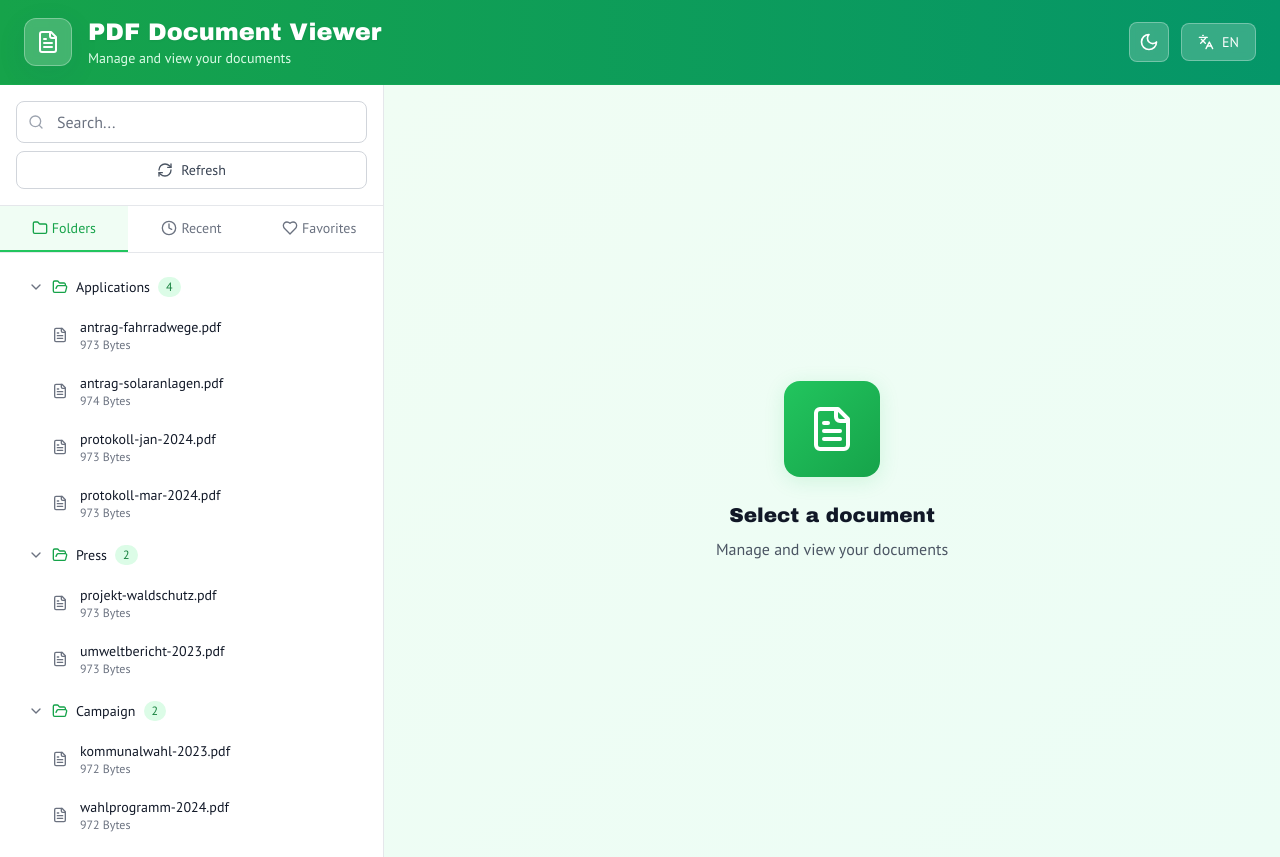
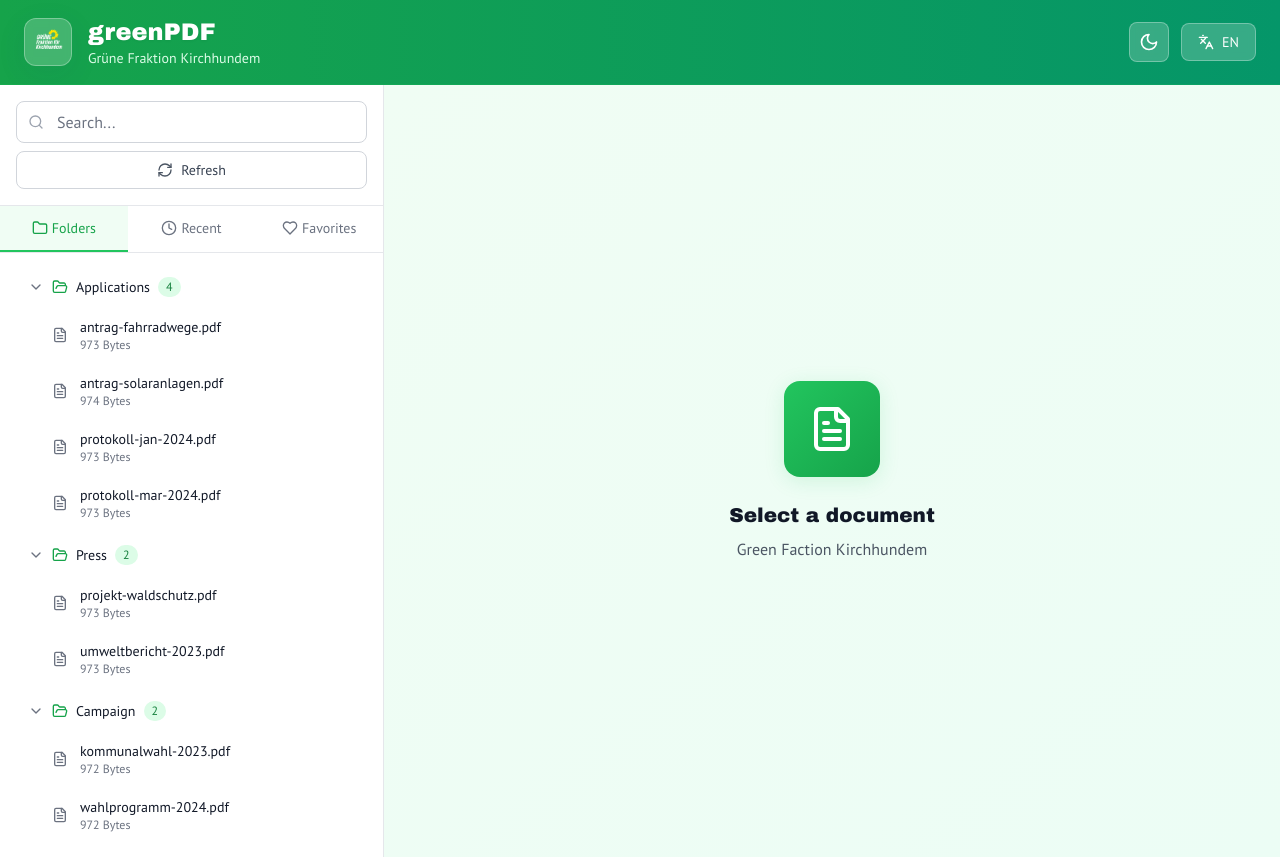
Before and after one commit to panic-Patrick/greenPDF, a React (Vite) app: page / in a window 1280 px wide. Built offline with nearby package versions, Linux system fonts and the light colour scheme.

Commit message:
Update logo and branding to greenPDF

```diff
--- a/index.html
+++ b/index.html
@@ -4,7 +4,7 @@
     <meta charset="UTF-8" />
     <link rel="icon" type="image/svg+xml" href="/vite.svg" />
     <meta name="viewport" content="width=device-width, initial-scale=1.0" />
-    <title>GreenPDF - Moderne PDF-Verwaltung</title>
+    <title>greenPDF - Grüne Fraktion Kirchhundem</title>
     <link rel="preconnect" href="https://fonts.googleapis.com">
     <link rel="preconnect" href="https://fonts.gstatic.com" crossorigin>
     <link href="https://fonts.googleapis.com/css2?family=PT+Sans:ital,wght@0,400;0,700;1,400;1,700&display=swap" rel="stylesheet">
--- a/src/components/Header.jsx
+++ b/src/components/Header.jsx
@@ -1,6 +1,6 @@
 import React from 'react';
 import { useTranslation } from 'react-i18next';
-import { Languages, FileText, Moon, Sun } from 'lucide-react';
+import { Languages, Moon, Sun } from 'lucide-react';
 import { useDarkMode } from '../hooks/useDarkMode';
 
 const Header = () => {
@@ -17,15 +17,19 @@ const Header = () => {
       <div className="max-w-full mx-auto px-6 py-4">
         <div className="flex items-center justify-between">
           <div className="flex items-center space-x-4">
-            <div className="flex items-center justify-center w-12 h-12 bg-white/20 backdrop-blur-sm rounded-xl shadow-glass border border-white/30">
-              <FileText className="h-6 w-6 text-white" />
+            <div className="flex items-center justify-center w-12 h-12 bg-white/20 backdrop-blur-sm rounded-xl shadow-glass border border-white/30 p-2">
+              <img
+                src="/assets/logo.png"
+                alt="Grüne Fraktion Logo"
+                className="w-full h-full object-contain"
+              />
             </div>
             <div>
               <h1 className="text-2xl font-bold text-white font-headline drop-shadow-sm">
-                {t('header.title')}
+                greenPDF
               </h1>
               <p className="text-sm text-green-100">
-                {t('header.subtitle')}
+                Grüne Fraktion Kirchhundem
               </p>
             </div>
           </div>
--- a/src/i18n/locales/de.json
+++ b/src/i18n/locales/de.json
@@ -1,7 +1,7 @@
 {
   "header": {
-    "title": "PDF Dokumenten-Viewer",
-    "subtitle": "Verwalten und betrachten Sie Ihre Dokumente"
+    "title": "greenPDF",
+    "subtitle": "Grüne Fraktion Kirchhundem"
   },
   "sidebar": {
     "folders": "Ordner",
--- a/src/i18n/locales/en.json
+++ b/src/i18n/locales/en.json
@@ -1,7 +1,7 @@
 {
   "header": {
-    "title": "PDF Document Viewer",
-    "subtitle": "Manage and view your documents"
+    "title": "greenPDF",
+    "subtitle": "Green Faction Kirchhundem"
   },
   "sidebar": {
     "folders": "Folders",
```
